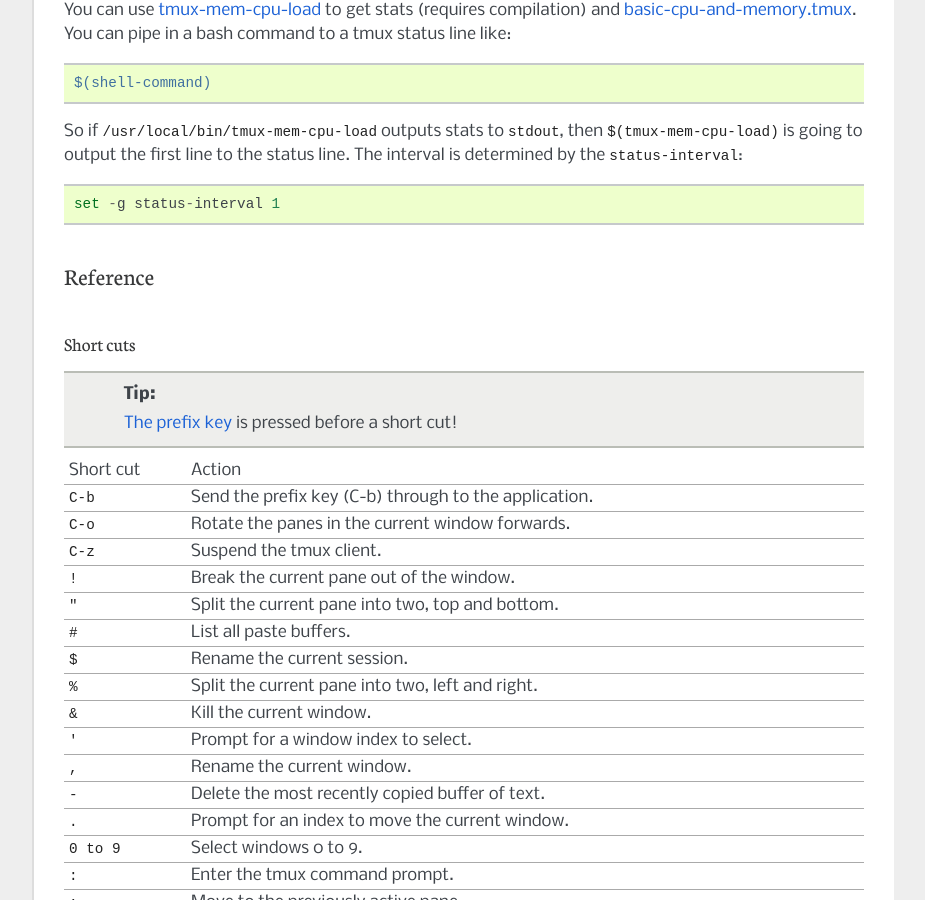
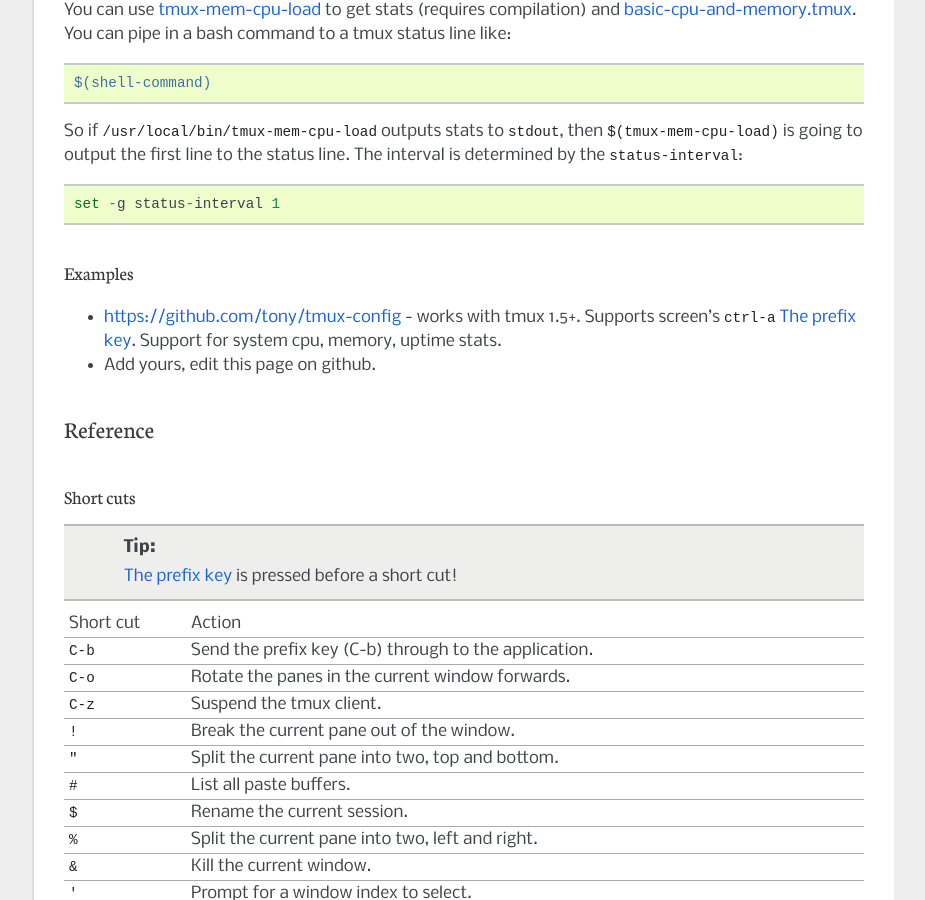
Before and after one commit to tmux-python/tmuxp, a Sphinx documentation site: the page built from doc/about_tmux.rst, in a window 1280 px wide and 900 px high, scrolled down 8037 px. Shown: the whole window, without its empty margins (198-1123 px from the left). Built offline with Sphinx 7.4.7, drawn with Linux system fonts in a browser that asks for light colours.

Commit message:
add about_tmux, fix #18

```diff
--- a/doc/about_tmux.rst
+++ b/doc/about_tmux.rst
@@ -556,6 +556,14 @@
 .. _tmux-mem-cpu-load: https://github.com/thewtex/tmux-mem-cpu-load
 .. _basic-cpu-and-memory.tmux: https://github.com/zaiste/tmuxified/blob/master/scripts/basic-cpu-and-memory.tmux
 
+Examples
+--------
+
+- https://github.com/tony/tmux-config - works with tmux 1.5+. Supports
+  screen's ``ctrl-a`` :ref:`Prefix key`. Support for system cpu, memory,
+  uptime stats.
+- Add yours, edit this page on github.
+
 Reference
 =========
 
```
